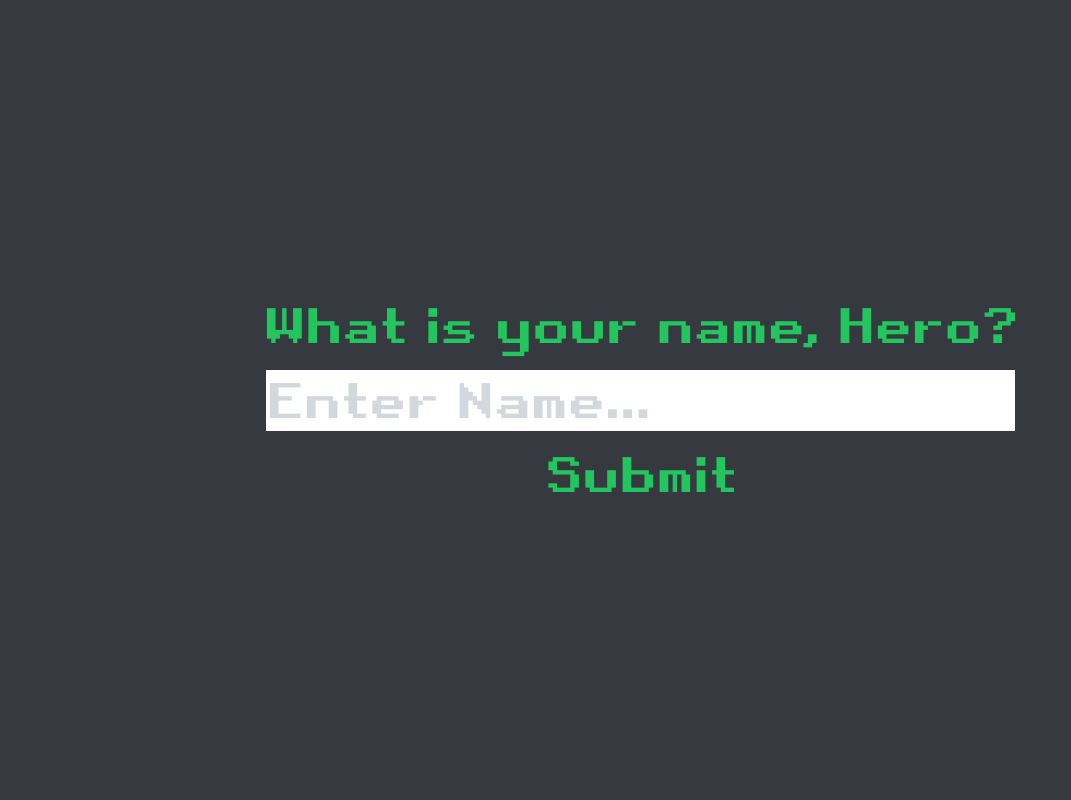
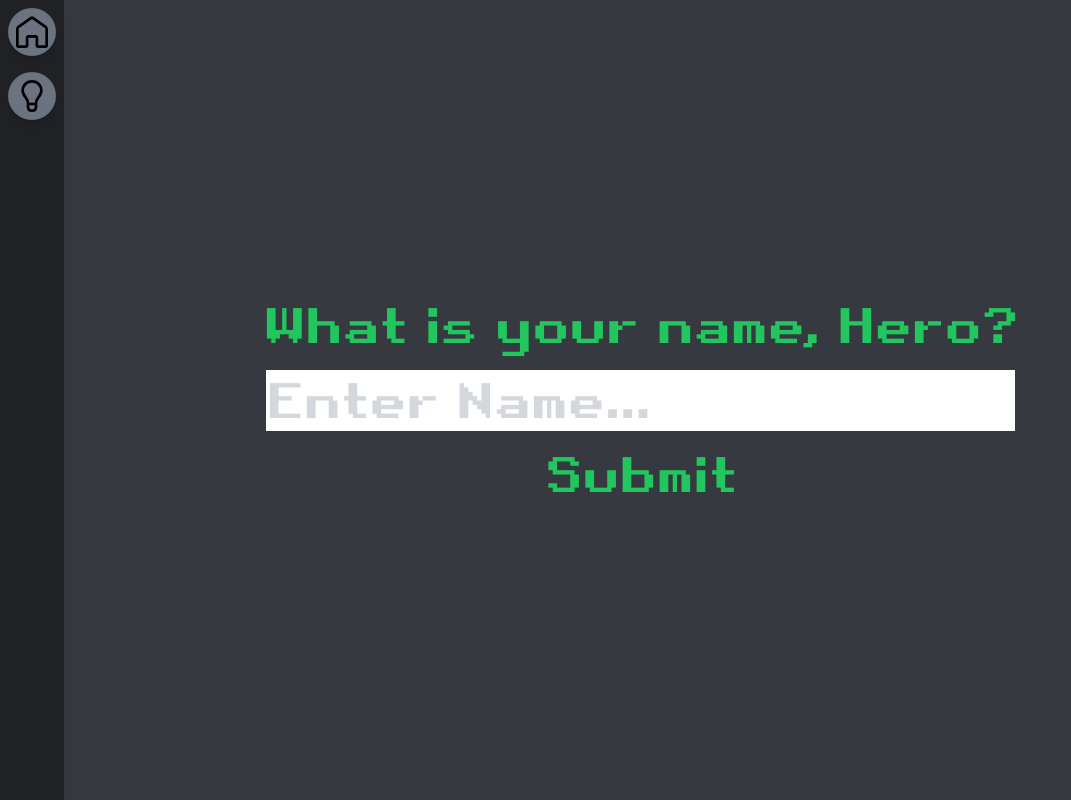
Before and after one commit to baguiar428/Phase_3-Project, a React (Create React App) app: page /choose_name in a window 1280 px wide. Shown: the whole page, without its empty margins (0-1071 px from the left). Built offline with nearby package versions, Linux system fonts and the light colour scheme.

Commit message:
Added sidebar nav to choose name

```diff
--- a/src/components/CharacterName.jsx
+++ b/src/components/CharacterName.jsx
@@ -1,32 +1,65 @@
-import React, {useState}from 'react'
-import {useNavigate} from 'react-router-dom'
+import React, { useState } from "react";
+import { useNavigate } from "react-router-dom";
+import { GrHomeRounded, GrInfo } from "react-icons/gr";
+import SideBarIconHome from "./SideBarIconHome";
+import SideBarIconAbout from "./SideBarIconAbout";
 
 //need to setup css for this
-function CharacterName(){
+function CharacterName() {
   const [charName, setCharName] = useState();
   const navigate = useNavigate();
 
-    function handleSubmit(){
-        navigate(`/characters`, {state: {name: charName}})
+  function home() {
+    navigate("/");
   }
 
-    function handleChange(e){
-        setCharName(e.target.value)
+  function about() {
+    navigate("/about");
   }
 
-    return(
-        <div className="display: block text-center text-green-500
-                font-retro text-5xl pl-10 pr-10 ml-10 mr-10">
+  function handleSubmit() {
+    navigate(`/characters`, { state: { name: charName } });
+  }
+
+  function handleChange(e) {
+    setCharName(e.target.value);
+  }
+
+  return (
+    <>
+      <div
+        className="fixed top-0 left-0 h-screen w-16 m-0
+          flex flex-col
+          bg-gray-900 text-white shadow-lg"
+      >
+        <div onClick={home}>
+          <SideBarIconHome onClick={home} icon={<GrHomeRounded size="32" />} />
+        </div>
+        <div onClick={about}>
+          <SideBarIconAbout onClick={about} icon={<GrInfo size="32" />} />
+        </div>
+      </div>
+      <div
+        className="display: block text-center text-green-500
+                font-retro text-5xl pl-10 pr-10 ml-10 mr-10"
+      >
         <p></p>
-            <form onSubmit = {handleSubmit}>
+        <form onSubmit={handleSubmit}>
           <div className="flex flex-col justify-center items-center space-y-5 h-screen">
             <label>What is your name, Hero?</label>
-                <input className='text-black' type='text' placeholder='Enter Name...' value={charName} onChange={handleChange}/>
-                <button type='submit'>Submit </button>
+            <input
+              className="text-black"
+              type="text"
+              placeholder="Enter Name..."
+              value={charName}
+              onChange={handleChange}
+            />
+            <button type="submit">Submit </button>
           </div>
         </form>
       </div>
-    )
+    </>
+  );
 }
 
-export default CharacterName
+export default CharacterName;
```
Lines whose indentation alone changed are shown as unchanged.
